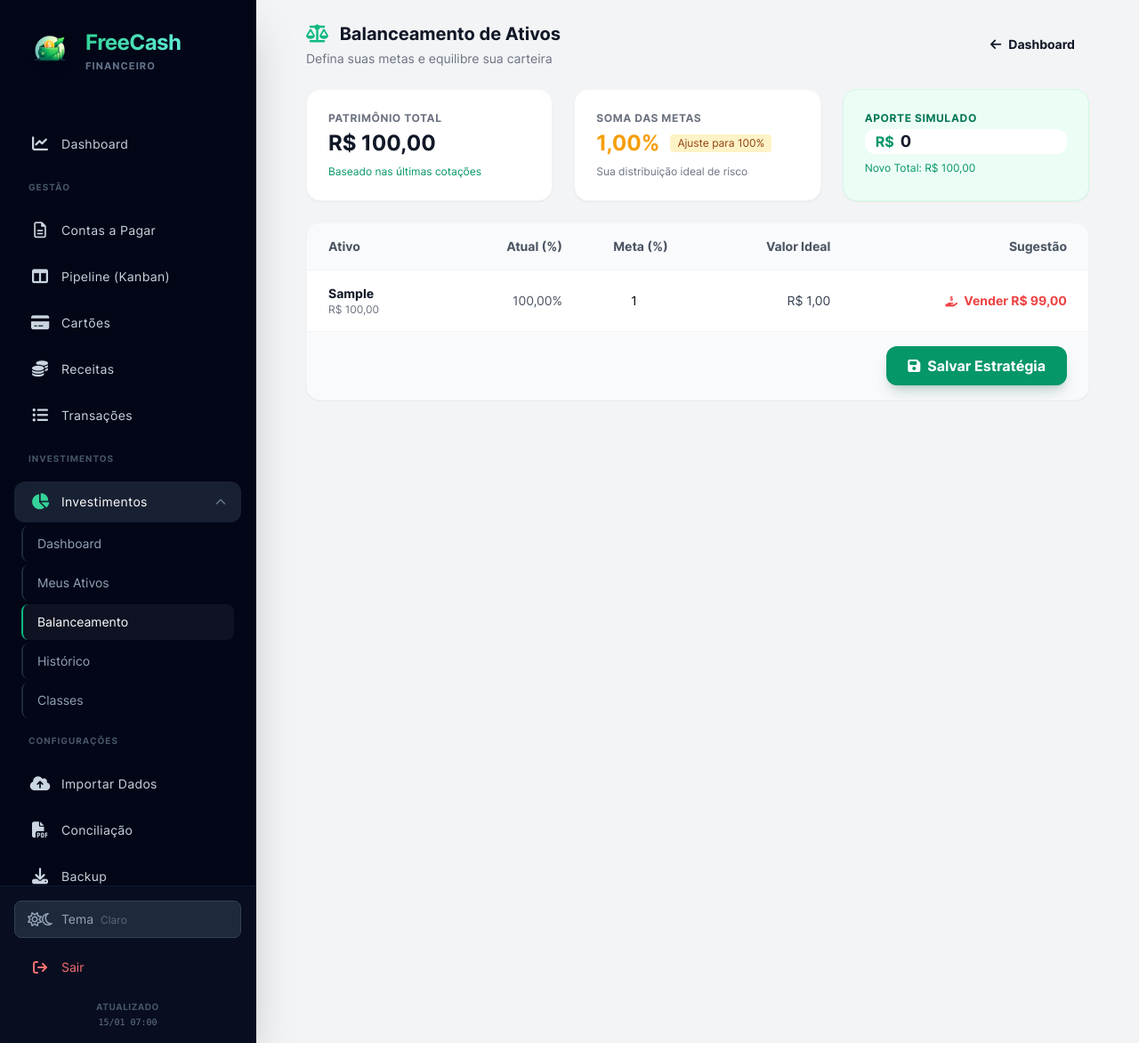
After one commit to ChrystiandaHora/freecash, a Django app: page /investimentos/balanceamento/ in a window 1280 px wide. The commit adds this page. Shown: the whole page at 89% size. Run offline with Django 4.2, Linux system fonts and the light colour scheme; a user stored in the database is signed in; tables that the repository leaves empty hold one stand-in row (values such as "Sample post"); some libraries are stand-ins or nearby versions.

Commit message:
feat: implementacao tela de balanceamento

```diff
--- a/core/templates/components/sidebar.html
+++ b/core/templates/components/sidebar.html
@@ -141,6 +141,11 @@
           <span class="truncate">Meus Ativos</span>
         </a>
 
+        {% url 'investimento:balanceamento_ativos' as url_inv_bal %}
+        <a href="{{ url_inv_bal }}" class="flex items-center gap-3 px-4 py-2.5 rounded-lg text-sm transition-colors border-l-2 {% if request.path == url_inv_bal %}border-emerald-500 text-white bg-white/5{% else %}border-slate-800 text-slate-400 hover:text-white hover:bg-white/5 hover:border-slate-600{% endif %}">
+          <span class="truncate">Balanceamento</span>
+        </a>
+
         {% url 'investimento:transacao_listar' as url_inv_trans %}
         <a href="{{ url_inv_trans }}" class="flex items-center gap-3 px-4 py-2.5 rounded-lg text-sm transition-colors border-l-2 {% if request.path == url_inv_trans %}border-emerald-500 text-white bg-white/5{% else %}border-slate-800 text-slate-400 hover:text-white hover:bg-white/5 hover:border-slate-600{% endif %}">
           <span class="truncate">Histórico</span>
--- a/investimento/forms.py
+++ b/investimento/forms.py
@@ -1,6 +1,7 @@
 from django import forms
 from django.utils import timezone
 from .models import Ativo, Transacao, ClasseAtivo, SubcategoriaAtivo
+from django.forms import modelformset_factory
 
 
 class ClasseAtivoForm(forms.ModelForm):
@@ -195,3 +196,25 @@ class TransacaoForm(forms.ModelForm):
         if commit:
             instance.save()
         return instance
+
+class AtivoMetaForm(forms.ModelForm):
+    class Meta:
+        model = Ativo
+        fields = ["meta_porcentagem"]
+        widgets = {
+            "meta_porcentagem": forms.NumberInput(
+                attrs={
+                    "class": "form-control text-center meta-input",
+                    "step": "0.01",
+                    "min": "0",
+                    "max": "100",
+                }
+            ),
+        }
+
+
+AtivoMetaFormSet = modelformset_factory(
+    Ativo,
+    form=AtivoMetaForm,
+    extra=0,
+)
--- /dev/null
+++ b/investimento/templates/investimento/ativos/balanceamento.html
@@ -0,0 +1,161 @@
+{% extends 'core/layout/base.html' %}
+{% load humanize %}
+
+{% block title %} Balanceamento de Ativos | FreeCash {% endblock %}
+
+{% block content %}
+<div class="max-w-8xl mx-auto px-4 sm:px-6 lg:px-8 py-6 space-y-6"
+     x-data="{
+        aporteSimulado: 0,
+        totalPatrimonioAtual: {{ total_patrimonio|stringformat:'.2f' }},
+        get novoTotal() {
+            return parseFloat(this.totalPatrimonioAtual) + (parseFloat(this.aporteSimulado) || 0);
+        },
+        formatMoeda(valor) {
+            return new Intl.NumberFormat('pt-BR', { style: 'currency', currency: 'BRL' }).format(valor);
+        },
+        formatPercent(valor) {
+            return valor.toFixed(2).replace('.', ',') + '%';
+        }
+     }">
+
+    <!-- Top bar -->
+    <div class="flex flex-col gap-3 sm:flex-row sm:items-end sm:justify-between">
+        <div class="space-y-1">
+            <h1 class="text-xl font-semibold text-gray-900 dark:text-white">
+                <i class="fa-solid fa-scale-balanced text-emerald-500 mr-2"></i>
+                Balanceamento de Ativos
+            </h1>
+            <p class="text-sm text-gray-500 dark:text-slate-300">
+                Defina suas metas e equilibre sua carteira
+            </p>
+        </div>
+
+        <div class="flex items-center gap-2">
+            <a href="{% url 'investimento:dashboard' %}" class="inline-flex items-center justify-center rounded-xl px-4 py-2 text-sm font-semibold bg-gray-100 dark:bg-slate-700 text-gray-900 dark:text-gray-200 hover:bg-gray-200 dark:hover:bg-slate-600 transition-colors">
+                <i class="fa-solid fa-arrow-left mr-2"></i> Dashboard
+            </a>
+        </div>
+    </div>
+
+    <!-- Info Cards & Simulator -->
+    <div class="grid grid-cols-1 md:grid-cols-3 gap-6">
+        <!-- Patrimônio Total -->
+        <div class="bg-white dark:bg-slate-800 p-6 rounded-2xl border border-gray-100 dark:border-slate-700 shadow-sm">
+            <p class="text-xs font-bold text-gray-500 dark:text-slate-400 uppercase tracking-wider mb-1">Patrimônio Total</p>
+            <h3 class="text-2xl font-bold text-gray-900 dark:text-white" x-text="formatMoeda(totalPatrimonioAtual)"></h3>
+            <p class="text-xs text-emerald-600 mt-2 font-medium">Baseado nas últimas cotações</p>
+        </div>
+
+        <!-- Status da Estratégia -->
+        <div class="bg-white dark:bg-slate-800 p-6 rounded-2xl border border-gray-100 dark:border-slate-700 shadow-sm">
+            <p class="text-xs font-bold text-gray-500 dark:text-slate-400 uppercase tracking-wider mb-1">Soma das Metas</p>
+            <div class="flex items-center gap-3">
+                <h3 class="text-2xl font-bold"
+                    :class="Math.abs({{ soma_metas }} - 100) < 0.1 ? 'text-emerald-600' : 'text-amber-500'">
+                    {{ soma_metas|floatformat:2 }}%
+                </h3>
+                <template x-if="Math.abs({{ soma_metas }} - 100) > 0.1">
+                    <span class="inline-flex items-center px-2 py-0.5 rounded text-xs font-medium bg-amber-100 text-amber-800 dark:bg-amber-900/30 dark:text-amber-400">
+                        Ajuste para 100%
+                    </span>
+                </template>
+            </div>
+            <p class="text-xs text-gray-500 mt-2">Sua distribuição ideal de risco</p>
+        </div>
+
+        <!-- Simulador de Aporte -->
+        <div class="bg-emerald-50 dark:bg-emerald-900/10 p-6 rounded-2xl border border-emerald-100 dark:border-emerald-900/30 shadow-sm">
+            <p class="text-xs font-bold text-emerald-700 dark:text-emerald-400 uppercase tracking-wider mb-1">Aporte Simulado</p>
+            <div class="relative">
+                <span class="absolute left-3 top-1/2 -translate-y-1/2 text-emerald-600 font-bold">R$</span>
+                <input type="number" x-model="aporteSimulado" step="100"
+                       class="w-full pl-10 bg-white dark:bg-slate-800 border-emerald-200 dark:border-emerald-900/50 rounded-xl focus:ring-emerald-500 focus:border-emerald-500 text-lg font-bold text-gray-900 dark:text-white"
+                       placeholder="0,00">
+            </div>
+            <p class="text-xs text-emerald-600 mt-2 font-medium">Novo Total: <span x-text="formatMoeda(novoTotal)"></span></p>
+        </div>
+    </div>
+
+    <!-- Tabela de Balanceamento -->
+    <form method="post" class="bg-white dark:bg-slate-800 border border-gray-100 dark:border-slate-700 rounded-2xl shadow-sm overflow-hidden">
+        {% csrf_token %}
+        {{ formset.management_form }}
+
+        <div class="overflow-x-auto">
+            <table class="w-full text-sm text-left">
+                <thead class="bg-gray-50 dark:bg-slate-700/50 border-b border-gray-100 dark:border-slate-700">
+                    <tr>
+                        <th class="px-6 py-4 font-semibold text-gray-600 dark:text-slate-300">Ativo</th>
+                        <th class="px-6 py-4 font-semibold text-gray-600 dark:text-slate-300 text-right">Atual (%)</th>
+                        <th class="px-6 py-4 font-semibold text-gray-600 dark:text-slate-300 text-center w-32">Meta (%)</th>
+                        <th class="px-6 py-4 font-semibold text-gray-600 dark:text-slate-300 text-right">Valor Ideal</th>
+                        <th class="px-6 py-4 font-semibold text-gray-600 dark:text-slate-300 text-right">Sugestão</th>
+                    </tr>
+                </thead>
+                <tbody class="divide-y divide-gray-100 dark:divide-slate-700">
+                    {% for item in ativos_data %}
+                    <tr class="hover:bg-gray-50/50 dark:hover:bg-slate-700/30 transition-colors"
+                        x-data="{
+                            meta: {{ item.ativo.meta_porcentagem|stringformat:'.2f' }},
+                            valorAtual: {{ item.valor_atual|stringformat:'.2f' }},
+                            get ideal() {
+                                return (this.meta / 100) * novoTotal;
+                            },
+                            get diff() {
+                                return this.ideal - this.valorAtual;
+                            }
+                        }">
+                        <td class="px-6 py-4">
+                            <div class="flex flex-col">
+                                <span class="font-bold text-gray-900 dark:text-white">{{ item.ativo.ticker }}</span>
+                                <span class="text-xs text-gray-500 dark:text-slate-400">R$ {{ item.valor_atual|floatformat:2|intcomma }}</span>
+                            </div>
+                            <div class="hidden">{{ item.form.id }}</div>
+                        </td>
+                        <td class="px-6 py-4 text-right font-medium text-gray-600 dark:text-slate-300">
+                            {{ item.perc_atual|floatformat:2 }}%
+                        </td>
+                        <td class="px-6 py-4">
+                            <div class="flex justify-center">
+                                <input type="number" name="form-{{ forloop.counter0 }}-meta_porcentagem"
+                                       step="0.01" min="0" max="100"
+                                       class="w-20 text-center rounded-lg border-gray-200 dark:border-slate-600 dark:bg-slate-700 dark:text-white focus:ring-emerald-500 focus:border-emerald-500"
+                                       x-model="meta"
+                                       value="{{ item.ativo.meta_porcentagem|stringformat:'.2f' }}">
+                            </div>
+                        </td>
+                        <td class="px-6 py-4 text-right tabular-nums font-medium text-gray-700 dark:text-slate-200"
+                            x-text="formatMoeda(ideal)">
+                        </td>
+                        <td class="px-6 py-4 text-right tabular-nums font-bold">
+                            <template x-if="diff > 0.01">
+                                <span class="text-emerald-600 dark:text-emerald-400">
+                                    <i class="fa-solid fa-cart-shopping mr-1 text-xs"></i> Comprar <span x-text="formatMoeda(diff)"></span>
+                                </span>
+                            </template>
+                            <template x-if="diff < -0.01">
+                                <span class="text-red-500 dark:text-red-400">
+                                    <i class="fa-solid fa-hand-holding-dollar mr-1 text-xs"></i> Vender <span x-text="formatMoeda(Math.abs(diff))"></span>
+                                </span>
+                            </template>
+                            <template x-if="Math.abs(diff) <= 0.01">
+                                <span class="text-gray-400 dark:text-slate-500">
+                                    <i class="fa-solid fa-check mr-1 text-xs"></i> Em Equilíbrio
+                                </span>
+                            </template>
+                        </td>
+                    </tr>
+                    {% endfor %}
+                </tbody>
+            </table>
+        </div>
+
+        <div class="px-6 py-4 bg-gray-50 dark:bg-slate-700/50 border-t border-gray-100 dark:border-slate-700 flex justify-end">
+            <button type="submit" class="inline-flex items-center px-6 py-2.5 rounded-xl bg-emerald-600 hover:bg-emerald-700 text-white font-semibold shadow-lg shadow-emerald-900/20 transition-all focus:ring-4 focus:ring-emerald-500/20">
+                <i class="fa-solid fa-save mr-2"></i> Salvar Estratégia
+            </button>
+        </div>
+    </form>
+</div>
+{% endblock %}
--- a/investimento/urls.py
+++ b/investimento/urls.py
@@ -15,6 +15,7 @@ urlpatterns = [
     path("ativos/novo/", views.ativo_criar, name="ativo_criar"),
     path("ativos/<int:pk>/editar/", views.ativo_editar, name="ativo_editar"),
     path("ativos/<int:pk>/excluir/", views.ativo_excluir, name="ativo_excluir"),
+    path("balanceamento/", views.balanceamento_ativos, name="balanceamento_ativos"),
     # Transações
     path("transacoes/", views.transacao_listar, name="transacao_listar"),
     path("transacoes/nova/", views.transacao_criar, name="transacao_criar"),
--- a/investimento/views.py
+++ b/investimento/views.py
@@ -3,7 +3,7 @@ from django.contrib.auth.decorators import login_required
 from django.contrib import messages
 from .models import Ativo, Transacao, ClasseAtivo, SubcategoriaAtivo
 from .calculators import atualizar_cotacoes
-from .forms import AtivoForm, TransacaoForm, ClasseAtivoForm
+from .forms import AtivoForm, TransacaoForm, ClasseAtivoForm, AtivoMetaFormSet
 from investimento.services.carteira_historico_service import CarteiraHistoricoService
 
 
@@ -281,3 +281,55 @@ def transacao_excluir(request, pk):
     return render(
         request, "investimento/transacoes/transacao_confirm_delete.html", {"object": t}
     )
+
+@login_required
+def balanceamento_ativos(request):
+    """
+    Painel para definir metas e visualizar rebalanceamento da carteira.
+    """
+    ativos_qs = Ativo.objects.filter(usuario=request.user, ativo=True).order_by("ticker")
+    total_patrimonio = sum(a.valor_total_atual for a in ativos_qs)
+
+    if request.method == "POST":
+        formset = AtivoMetaFormSet(request.POST, queryset=ativos_qs)
+        if formset.is_valid():
+            formset.save()
+            messages.success(request, "Estratégia de balanceamento salva com sucesso!")
+            return redirect("investimento:balanceamento_ativos")
+    else:
+        formset = AtivoMetaFormSet(queryset=ativos_qs)
+
+    # Preparar dados para o template
+    ativos_data = []
+    soma_metas = 0
+    for i, ativo in enumerate(ativos_qs):
+        valor_atual = ativo.valor_total_atual
+        meta = ativo.meta_porcentagem
+        soma_metas += meta
+
+        # Percentual atual real
+        perc_atual = (valor_atual / total_patrimonio * 100) if total_patrimonio > 0 else 0
+
+        # Valor ideal com base na meta e patrimônio total
+        valor_ideal = (meta / 100) * total_patrimonio
+
+        # Diferença (quanto comprar ou vender)
+        diferenca = valor_ideal - valor_atual
+
+        ativos_data.append({
+            "ativo": ativo,
+            "form": formset.forms[i],
+            "valor_atual": valor_atual,
+            "perc_atual": perc_atual,
+            "valor_ideal": valor_ideal,
+            "diferenca": diferenca,
+        })
+
+    context = {
+        "formset": formset,
+        "ativos_data": ativos_data,
+        "total_patrimonio": total_patrimonio,
+        "soma_metas": soma_metas,
+    }
+
+    return render(request, "investimento/ativos/balanceamento.html", context)
```
Also changed, not shown: investimento/models.py (+7 -0 lines).
